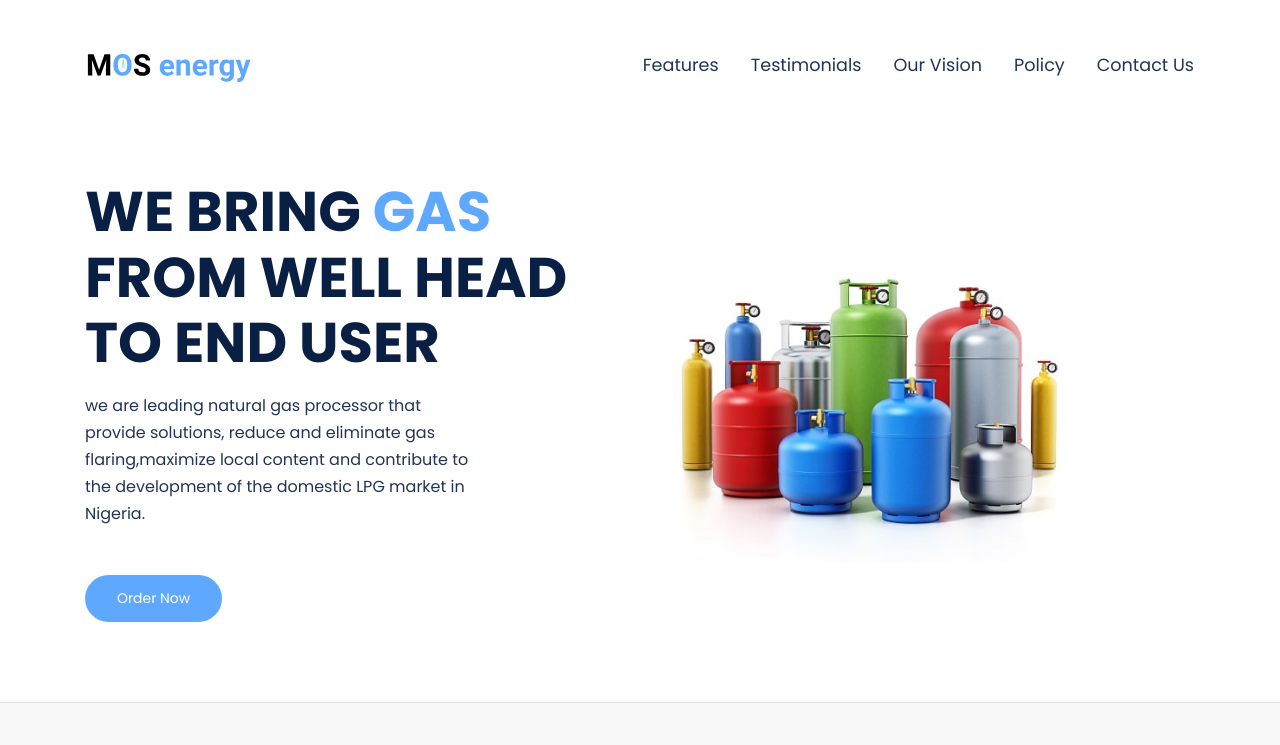
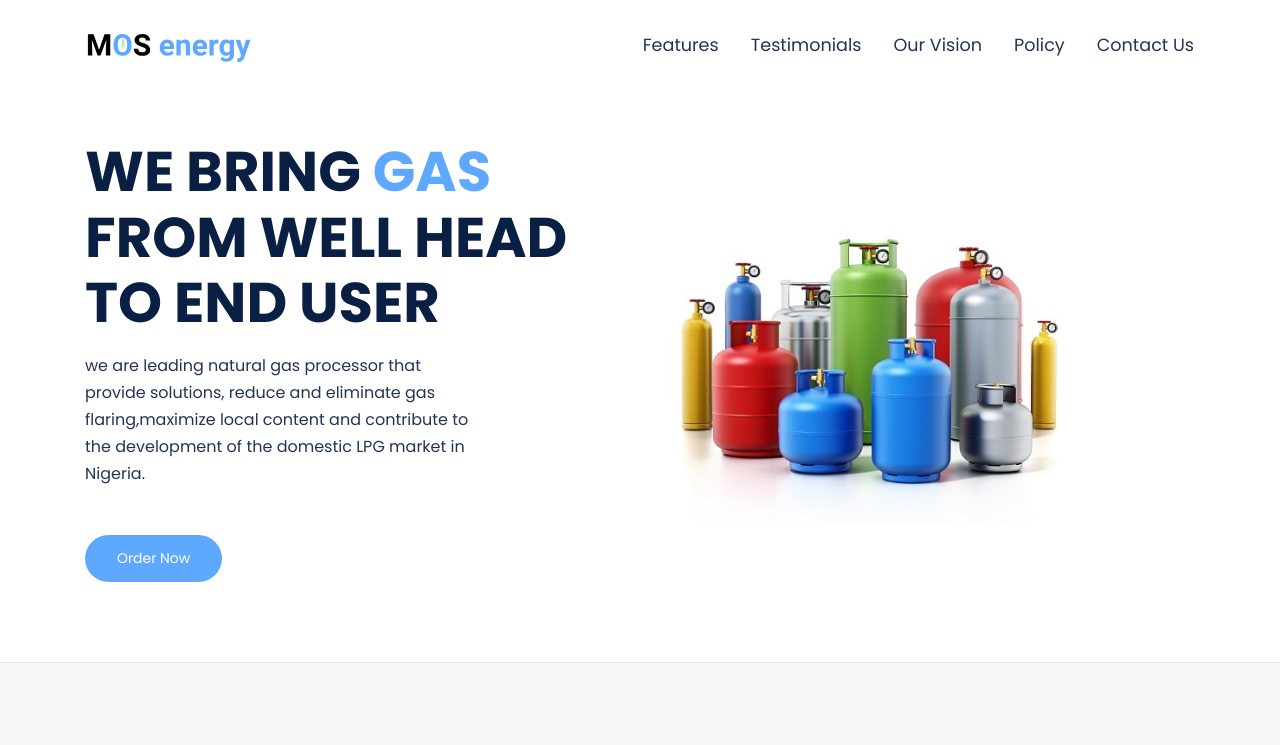
Before and after one commit to pauxiel/mosenergy_updated, a plain HTML site: page index.html in a window 1280 px wide. Shown: the top 745 px of the page. Drawn offline with nearby package versions, Linux system fonts and the light colour scheme.

Commit message:
reduce nav bar height from 100 to 60

```diff
--- a/assets/app.css
+++ b/assets/app.css
@@ -151,7 +151,7 @@ button:focus {
 /* ============================================== */
 
 .hero {
-  --hero-nav-height: 100px;
+  --hero-nav-height: 60px;
   --block-background: white;
   --block-text-color: var(--text-primary);
   background: var(--block-background);
```
